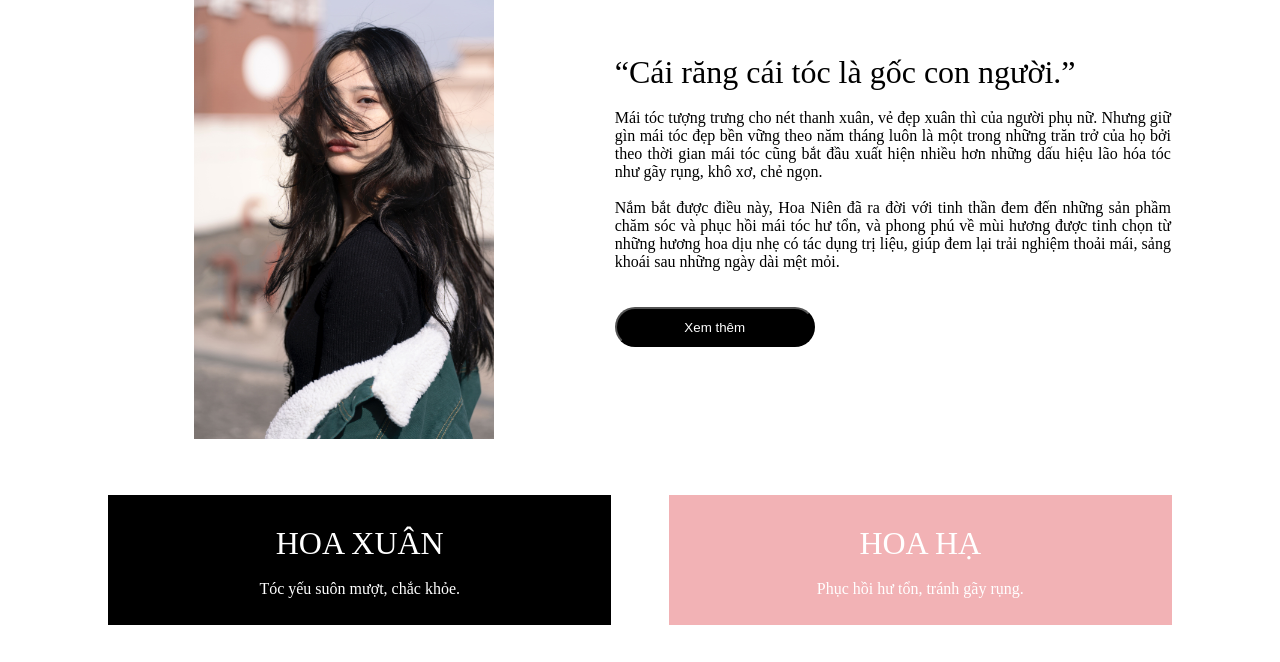
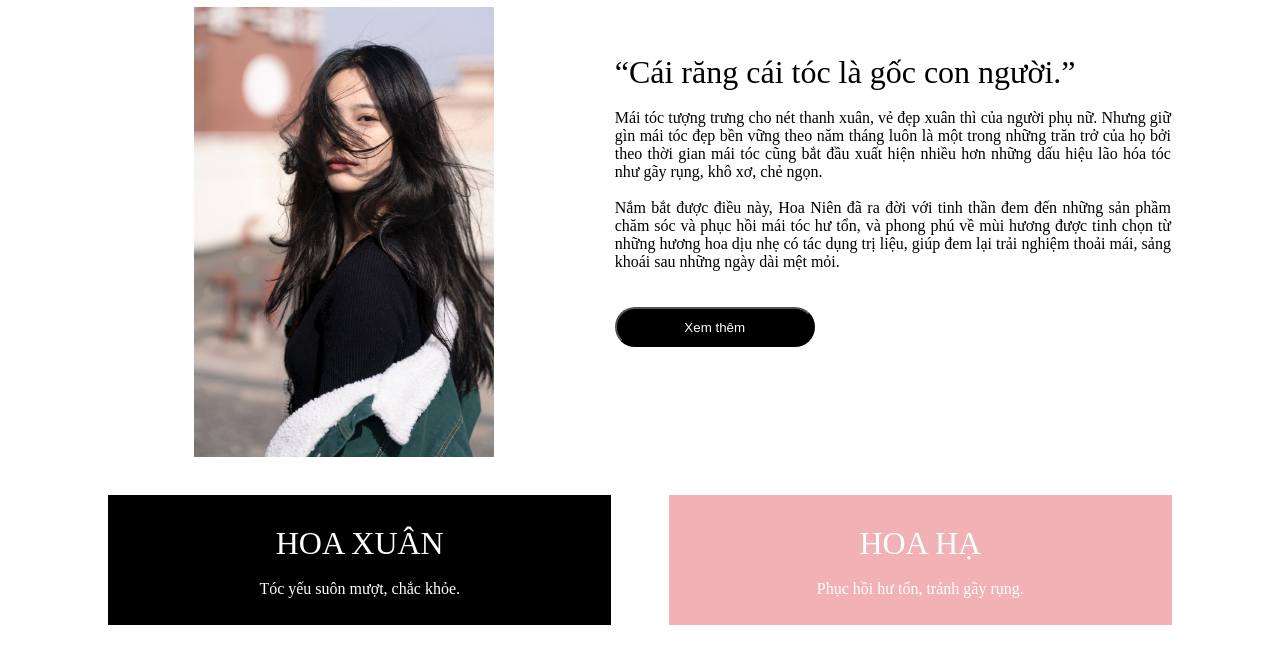
Before and after one commit to doramoonn/indexx, a plain HTML site: page index.html in a window 1280 px wide. Shown: the part 71-733 px from the top of the page. Drawn offline with Linux system fonts and the light colour scheme.

Commit message:
Update index.html

```diff
--- a/index.html
+++ b/index.html
@@ -49,7 +49,7 @@
 		</li>
 	</ul></div></div>
 	<div class="main1">
-	<div class="main1_left"><br><br><p></p><p></p>
+	<div class="main1_left"><br><br><p></p><p></p><p></p><br>
 	<img src="images/hinh_1-min.jpg" width="300" align ="right" hspace ="20">
 	</div>
 	<div class="main1_right"><p></p>
```
